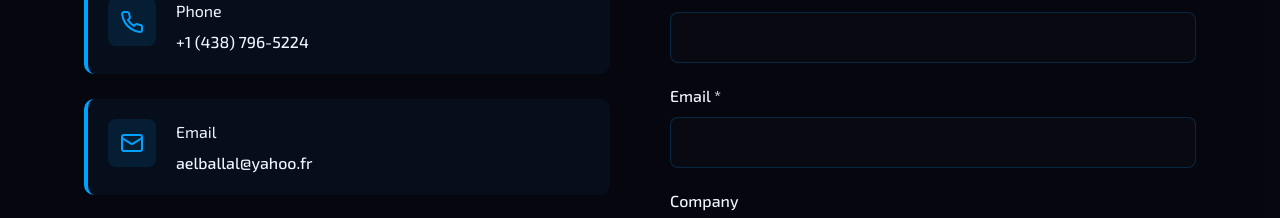
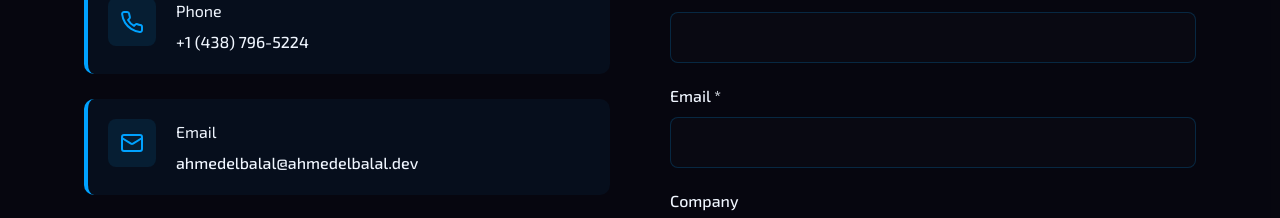
Before and after one commit to AhmedElbalal/ahmed-portfolio, a Next.js app: page / in a window 1280 px wide. Shown: the part 9828-10046 px from the top of the page. Built offline with nearby package versions, Linux system fonts and the light colour scheme; no server answers.

Commit message:
fix: update email to custom domain in contact and layout

```diff
--- a/app/layout.tsx
+++ b/app/layout.tsx
@@ -72,7 +72,7 @@ export default function RootLayout({
               name: 'Ahmed Elbalal',
               jobTitle: 'Frontend Developer',
               url: 'https://ahmedelbalal.dev',
-              email: 'mailto:aelballal@yahoo.fr',
+              email: 'mailto:ahmedelbalal@ahmedelbalal.dev',
               knowsAbout: ['React', 'TypeScript', 'Next.js', 'Tailwind CSS', 'Framer Motion'],
               sameAs: ['https://github.com/AhmedElbalal'],
             }),
--- a/components/Contact.tsx
+++ b/components/Contact.tsx
@@ -41,7 +41,7 @@ const Contact: React.FC = () => {
           <div className="contact-info">
             {[
               { icon: Phone, label: 'Phone', value: '+1 (438) 796-5224' },
-              { icon: Mail, label: 'Email', value: 'aelballal@yahoo.fr' },
+              { icon: Mail, label: 'Email', value: 'ahmedelbalal@ahmedelbalal.dev' },
               {
                 icon: MapPin,
                 label: 'Location',
```
